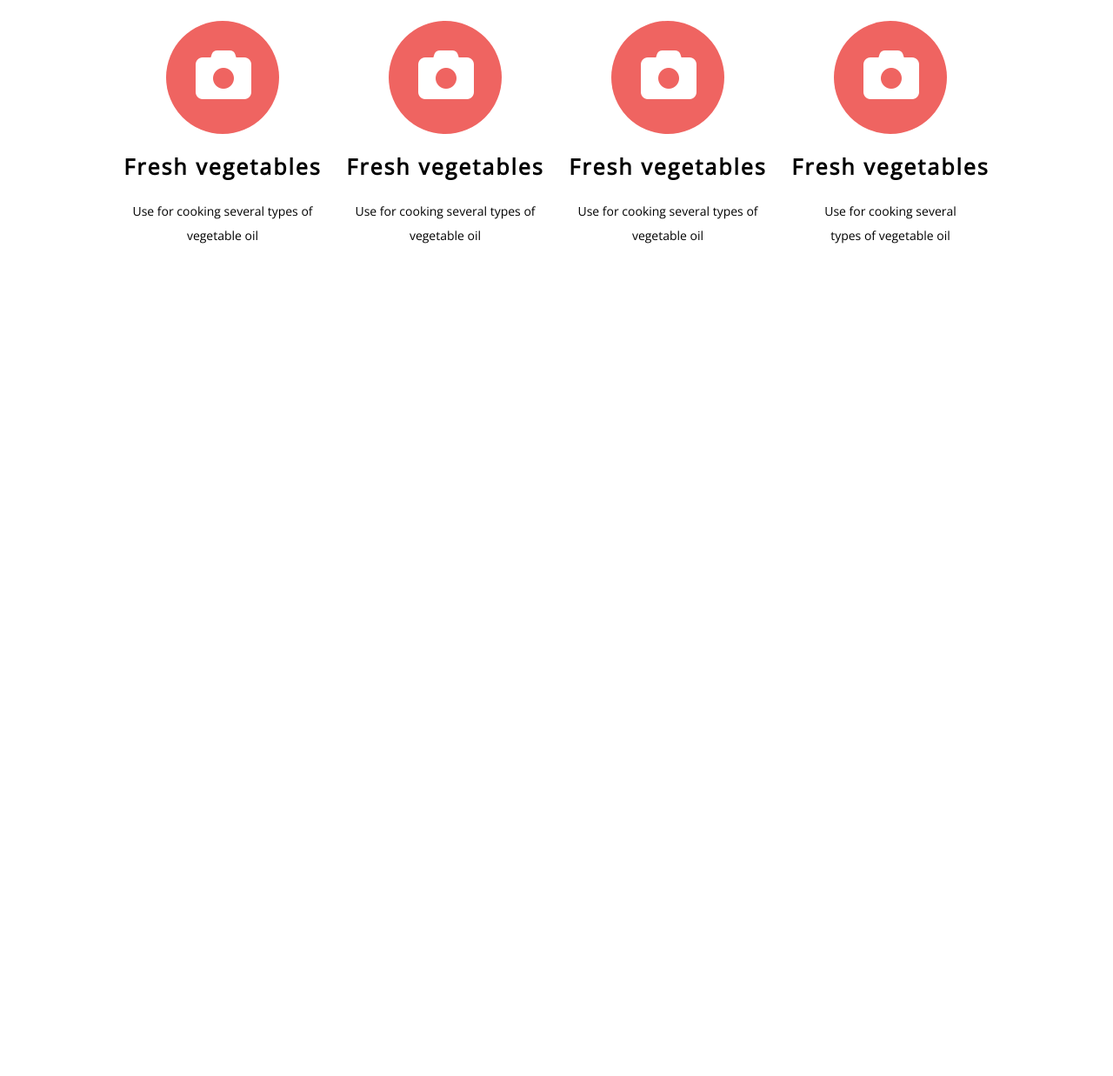
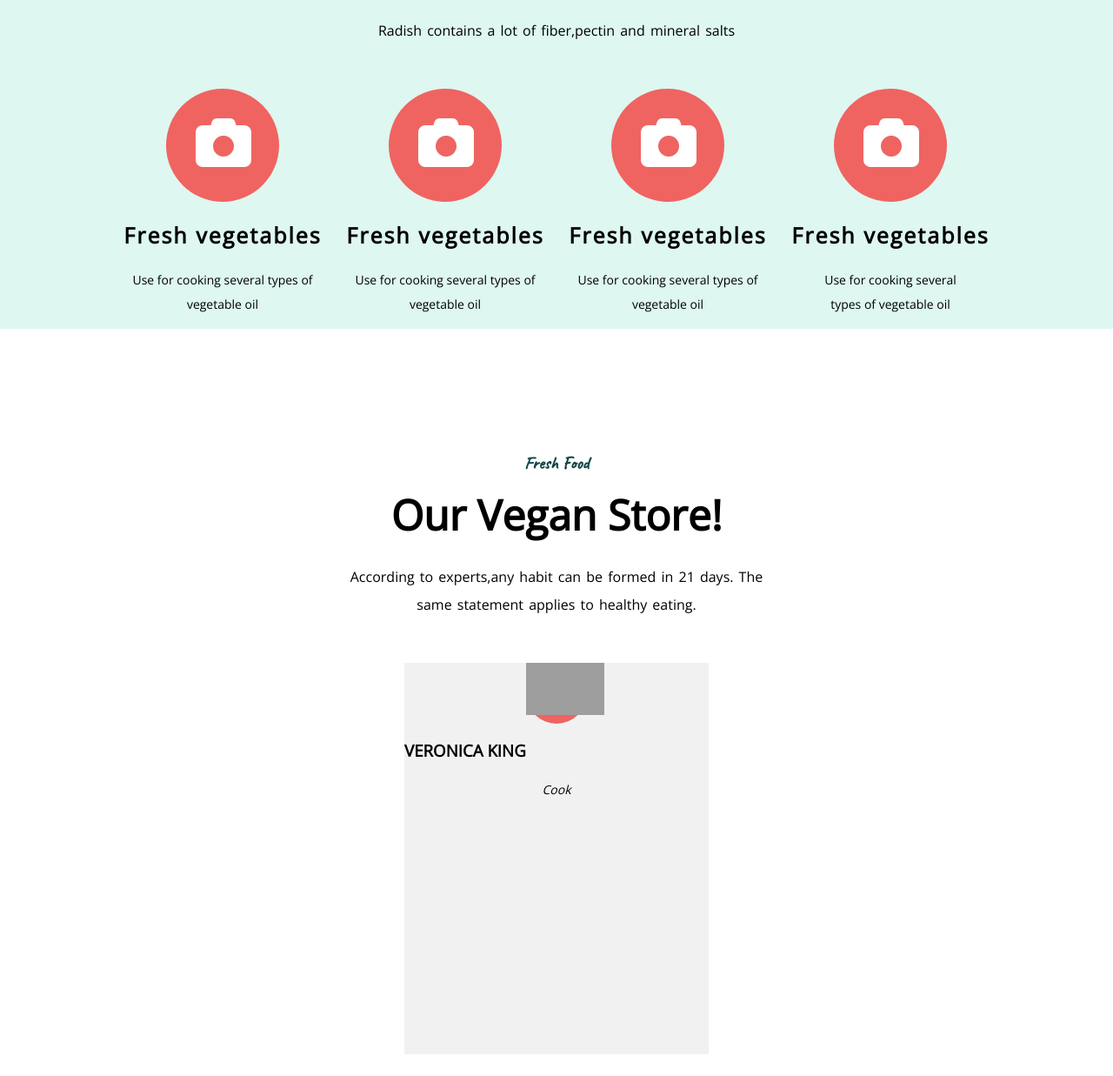
Before and after one commit to PrazolMalla/ResponsiveWebsitePractice, a plain HTML site: page index.html in a window 1280 px wide. Shown: the part 1656-2893 px from the top of the page at 87% size. Before the commit the page ends 1955 px from the top, so only its background shows below. Drawn offline with nearby package versions, Linux system fonts and the light colour scheme; grey boxes are pictures that could not be loaded.

Commit message:
testimonial doing

```diff
--- a/index.html
+++ b/index.html
@@ -107,6 +107,7 @@
             </article>
         </section>
         <!-- * Steps Section ends here -->
+        <!-- *store section starts here -->
         <section id="store">
             <article id="storeat">
                 <h4>Fresh Food</h4>
@@ -138,10 +139,32 @@
                             vegetable oil</p>
                     </div>
                 </div>
+            </article>
+        </section>
+        <!-- *store section ends here -->
 
+    <section id="testimonial">
+            <article id="testi">
+                <h4>Fresh Food</h4>
+                <h1>Our Vegan Store!</h1>
+                <p>According to experts,any habit can be formed in 21 days.
+                    The same statement applies to healthy eating. </p>
+                <div id="testimonial-wrapper">
+                    <div class="card">
+                        <div class="circle">
+                           <img src="https://images.unsplash.com/photo-1620067925093-801122ac1408?ixlib=rb-4.0.3&ixid=MnwxMjA3fDB8MHxzZWFyY2h8M3x8cG9ydGFpdHxlbnwwfHwwfHw%3D&auto=format&fit=crop&w=500&q=60" alt="">
+                        </div>
+                        <p>
+
+                        </p>
+                        <h3>
+                            VERONICA KING
+                        </h3>
+                        <p><I>Cook</I></p>
+                    </div>
+                </div>
             </article>
         </section>
     </main>
-
 </body>
 </html>
--- a/style.css
+++ b/style.css
@@ -195,14 +195,17 @@ i{
     }
 
 }
-
-
+#store{
+    margin-top: -5%;
+    background-color: rgba(208, 244, 234, 0.7);
+}
 
 h4{
     text-align: center;
     font-family: 'Caveat', cursive;
     color: lime;
-    margin-top: 5%;
+    /* margin-top: 10%; */
+    padding-top: 180px;
     font-size: 20px;
 
 }
@@ -249,6 +252,73 @@ h4{
     margin-top: 30px;
 }
 
+.circle:hover
+{
+    animation: zoom 2s ease-in-out;
+    cursor: pointer;
+}
+
+@keyframes zoom {
+    0%{
+        transform: scale(1);
+    }
+
+    100%{
+        transform: scale(1.2);
+    }
+
+}
+
+#testimonial{
+    margin-top: -5%;
+}
+
+#testi h4{
+    color: #104547;
+}
+#testi h1{
+    margin-top: -11%;
+    letter-spacing: normal;
+}
+#testi > p{
+    width: 500px;
+    margin-top: -2%;
+    font-size: 16px;
+    word-spacing:2px;
+    margin-left: auto;
+    margin-right: auto;
+}
+#testimonial-wrapper{
+    margin-top: 4%;
+    display: flex;
+    justify-content: center;
+    flex-wrap: wrap;
+    margin-bottom: 2%;
+}
+
+.card{
+    width: 350px;
+    height: 450px;
+    background-color: rgba(117, 119, 128, 0.1);
+}
+
+.card img{
+    width: 90px;
+    height: 60px;
+
+}
+
+.card .circle{
+
+    width:70px;
+    height: 70px;
+    border-radius: 50%;
+    background-color:#EF6461 ;
+    margin-left: auto;
+    margin-right: auto;
+
+}
+
 @media screen and (max-width:450px) {
     .step1{
         width: 100%;
```
